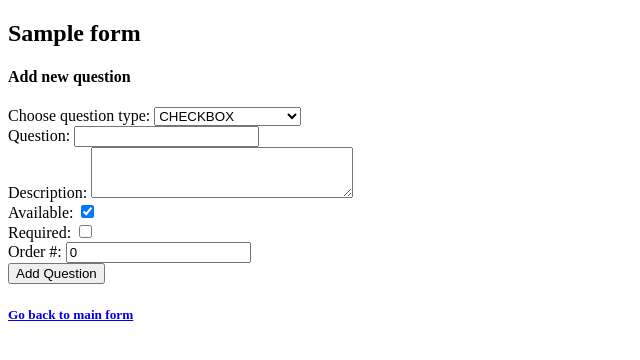
After one commit to melaniemkwon/CS5220-Project, a Java web app: a page that uses src/main/webapp/WEB-INF/jsp/form/addQuestion.jsp in a window 1280 px wide. The commit adds this page. Shown: the top 360 px of the page, without its empty margins (0-640 px from the left). Run offline with Spring Boot 4, a stand-in JSP engine, Linux system fonts and the light colour scheme; empty tables hold one stand-in row (values such as "Sample post"); the project's own start-up code is not run, and a stand-in starts its controllers and pages; database files in the repository are not loaded.

Commit message:
Adding question items now correctly save and to form object

```diff
--- a/src/main/java/formbuilder/model/CheckboxItem.java
+++ b/src/main/java/formbuilder/model/CheckboxItem.java
@@ -28,9 +28,9 @@ public class CheckboxItem extends Item {
     }
 
     public CheckboxItem( Item item ) {
+    	this.form = item.form;
     	itemType = ItemType.CHECKBOX;
     	selections = new ArrayList<Selection>();
-
     	this.title = item.title;
     	this.description = item.description;
     	this.available =  item.available;
--- a/src/main/java/formbuilder/model/TextItem.java
+++ b/src/main/java/formbuilder/model/TextItem.java
@@ -34,9 +34,9 @@ public class TextItem extends Item {
 	}
 
     public TextItem( Item item ) {
+    	this.form = item.form;
     	itemType = ItemType.TEXT;
     	selections = new ArrayList<Selection>();
-
     	this.title = item.title;
     	this.description = item.description;
     	this.available =  item.available;
--- a/src/main/java/formbuilder/web/controller/FormController.java
+++ b/src/main/java/formbuilder/web/controller/FormController.java
@@ -82,77 +82,85 @@ public class FormController {
 	}
 
 	@RequestMapping(value = "/form/edit/{id}.html", method = RequestMethod.GET)
-	public String edit(@PathVariable Integer id, ModelMap models) {
+	public String edit(@PathVariable long id, ModelMap models) {
+
 		Form form = formDao.getForm(id);
-
 		models.put( "form", form );
 		models.put( "items", form.getItems() );
 
 		models.put( "itemTypes", ItemType.values() );
-
-		models.put( "newItem", new Item() );
-//		models.put( "newTextItem", new TextItem());
-//		models.put( "newCheckboxItem", new CheckboxItem());
+//		models.put( "newItem", new Item() );
 
 		return "form/edit";
 	}
 
 	@RequestMapping(value = "/form/edit/{id}.html", method = RequestMethod.POST)
-	public String edit(@PathVariable Integer id, ModelMap models, @ModelAttribute Form form, BindingResult result, SessionStatus sessionStatus) {
-
-		// TODO: add formValidator here
+	public String edit(@PathVariable long id, ModelMap models, @ModelAttribute Form form, BindingResult result, SessionStatus sessionStatus) {
 
 		form = formDao.saveForm(form);
+
 		models.put( "form", form );
 		models.put( "items", form.getItems() );
-//		models.put( "newItem", item );
-//		sessionStatus.setComplete();
+		models.put( "itemTypes", ItemType.values() );
+//		models.put( "newItem", new Item() );
 
 		return "form/edit";
 	}
 
-	// EDIT EACH QUESTION ITEM BY ID
-	@RequestMapping(value = "/form/edit/addQuestion/{id}.html", method = RequestMethod.POST)
-	public String editQuestion(@PathVariable Integer id, ModelMap models, @ModelAttribute Form form, @ModelAttribute Item item, BindingResult result, SessionStatus sessionStatus) {
+	@RequestMapping(value = "/form/addQuestion/{id}.html", method = RequestMethod.GET)
+	public String addQuestion( @PathVariable long id, ModelMap models ) {
 
-		// Create specific subclass Item object and add to 'List<Item> items' inside Form object
-		switch ( item.getItemType() ) {
-			case CHECKBOX: 			form.addItem( form.addCheckboxItem() );
-									break;
-			case DROPDOWN_LIST: 	form.addItem( form.addDropdownListItem() );
-									break;
-			case MULTIPLE_CHOICE:	form.addItem( form.addMultipleChoiceItem() );
-									break;
-			case TEXT: 				form.addItem( form.addTextItem() );
-									break;
-			case TEXT_PARAGRAPH: 	form.addItem( form.addTextParagraphItem() );
-									break;
-			case DATE: 				form.addItem( form.addDateItem() );
-									break;
-			case TIME: 				form.addItem( form.addTimeItem() );
-									break;
-			case IMAGE: 			form.addItem( form.addImageItem() );
-									break;
-			case PAGE_BREAK: 		form.addItem( form.addPageBreakItem() );
-									break;
-			case SECTION_HEADER: 	form.addItem( form.addSectionHeaderItem() );
-									break;
-			default:				break;
+		// Get the form by ID
+		Form form = formDao.getForm(id);
+		models.put( "form", form );
+		models.put( "itemTypes", ItemType.values() );
+
+		// Create new generic item for the form
+		Item newItem = new Item();
+		newItem.setForm(form);
+		models.put( "newItem", newItem );
+
+		// DEBUGGING
+		System.out.println("addQuestion GET - FORM ID:" + form.getId());
+
+		return "form/addQuestion";
+	}
+
+	@RequestMapping(value = "/form/addQuestion/{id}.html", method = RequestMethod.POST)
+	public String addQuestion(@PathVariable long id, ModelMap models, @ModelAttribute Item newItem, BindingResult result, SessionStatus sessionStatus) {
+
+		// Get the form by ID
+		Form form = formDao.getForm(id);
+		newItem.setForm(form);
+
+		// Convert generic Item to subclass item type, and add to form's list of items
+		if ( newItem.getItemType() == ItemType.CHECKBOX ) {
+			form.addItem( newItem.asCheckboxItem() );
+		} else if ( newItem.getItemType() == ItemType.TEXT ) {
+			form.addItem( newItem.asTextItem() );
 		}
 
-		form = formDao.saveForm(form);
+		// DEBUGGING
+		System.out.println("addQuestion POST - FORM ID:" + form.getId());
+		System.out.println("addQuestion POST - newItem FORM ID:" + newItem.getForm().getId()); //THIS RETURNS NULL
+
+		// Save form to DB
+		form = formDao.saveForm( form );
+
 		models.put( "form", form );
 		models.put( "items", form.getItems() );
+		models.put( "itemTypes", ItemType.values() );
 
-//		sessionStatus.setComplete();
+		// refresh..
+		newItem = new Item();
+		models.put( "newItem", newItem );
 
-		return "form/edit";
+		return "form/addQuestion";
 	}
 
 	// EDIT EACH SELECTION BY ID
 	@RequestMapping(value = "/form/editSelection/{id}.html", method = RequestMethod.POST)
 	public String editSelection(@PathVariable Integer id, ModelMap models, @ModelAttribute Form form, BindingResult result, SessionStatus sessionStatus) {
-
 
 		form = formDao.saveForm(form);
 		models.put( "form", form );
--- a/src/main/resources/META-INF/persistence.xml
+++ b/src/main/resources/META-INF/persistence.xml
@@ -13,7 +13,7 @@
             <property name="javax.persistence.jdbc.url" value="${db.url}" />
             <property name="javax.persistence.jdbc.user" value="${db.username}" />
             <property name="javax.persistence.jdbc.password" value="${db.password}" />
-            <property name="hibernate.show_sql" value="true" />
+            <property name="hibernate.show_sql" value="false" />
         </properties>
     </persistence-unit>
 
--- /dev/null
+++ b/src/main/webapp/WEB-INF/jsp/form/addQuestion.jsp
@@ -0,0 +1,41 @@
+<%@ page language="java" contentType="text/html; charset=UTF-8"
+    pageEncoding="UTF-8"%>
+<%@ taglib prefix="c" uri="http://java.sun.com/jsp/jstl/core"%>
+<%@ taglib prefix="fn" uri="http://java.sun.com/jsp/jstl/functions"%>
+<%@ taglib prefix="form" uri="http://www.springframework.org/tags/form"%>
+<!DOCTYPE html PUBLIC "-//W3C//DTD HTML 4.01 Transitional//EN" "http://www.w3.org/TR/html4/loose.dtd">
+<html>
+<head>
+<meta http-equiv="Content-Type" content="text/html; charset=UTF-8">
+<title>Insert title here</title>
+</head>
+<body>
+	<h2>${form.title}</h2>
+
+	<h4>Add new question</h4>
+
+	        <form:form modelAttribute="newItem">
+
+				Choose question type:
+				<form:select path="itemType" id="selectedItemType">
+	              <c:forEach items="${itemTypes}" var="type">
+	              	<form:option value="${type}">${type}</form:option>
+	              </c:forEach>
+		        </form:select> <br />
+				Question: <form:input path="title" />
+				<br>
+				Description: <form:textarea path="description" rows="3" cols="30"/>
+				<br>
+				Available: <form:checkbox path="available" />
+				<br>
+				Required: <form:checkbox path="required" />
+				<br>
+				Order #: <form:input path="orderNum" />
+				<br>
+
+				<input type="submit" class="btn btn-info" name="add" value="Add Question" />
+			</form:form>
+
+	<h5><a href="../edit/${form.id}.html">Go back to main form</a></h5>
+</body>
+</html>
--- a/src/main/webapp/WEB-INF/jsp/form/list.jsp
+++ b/src/main/webapp/WEB-INF/jsp/form/list.jsp
@@ -104,7 +104,7 @@ body {
 						</c:choose>
 
 						<td class="col-md-3">
-						<%-- <a href="view/${form.id}.html"><button type="button" class="btn btn-info btn-sm">View Details</button></a> --%>
+						<a href="view/${form.id}.html"><button type="button" class="btn btn-info btn-sm">View</button></a>
 						<a href="edit/${form.id}.html"><button type="button" class="btn btn-default btn-sm"><span class="glyphicon glyphicon-pencil"></span> Edit </button></a>
     					<%-- <a href="remove/${form.id}.html"><button type="button" class="btn btn-default btn-sm"><span class="glyphicon glyphicon-remove"></span> Remove </button></a> --%>
         				</td>
```
Also changed, not shown: src/main/webapp/WEB-INF/jsp/form/edit.jsp (+14 -89 lines), 1 other file.
